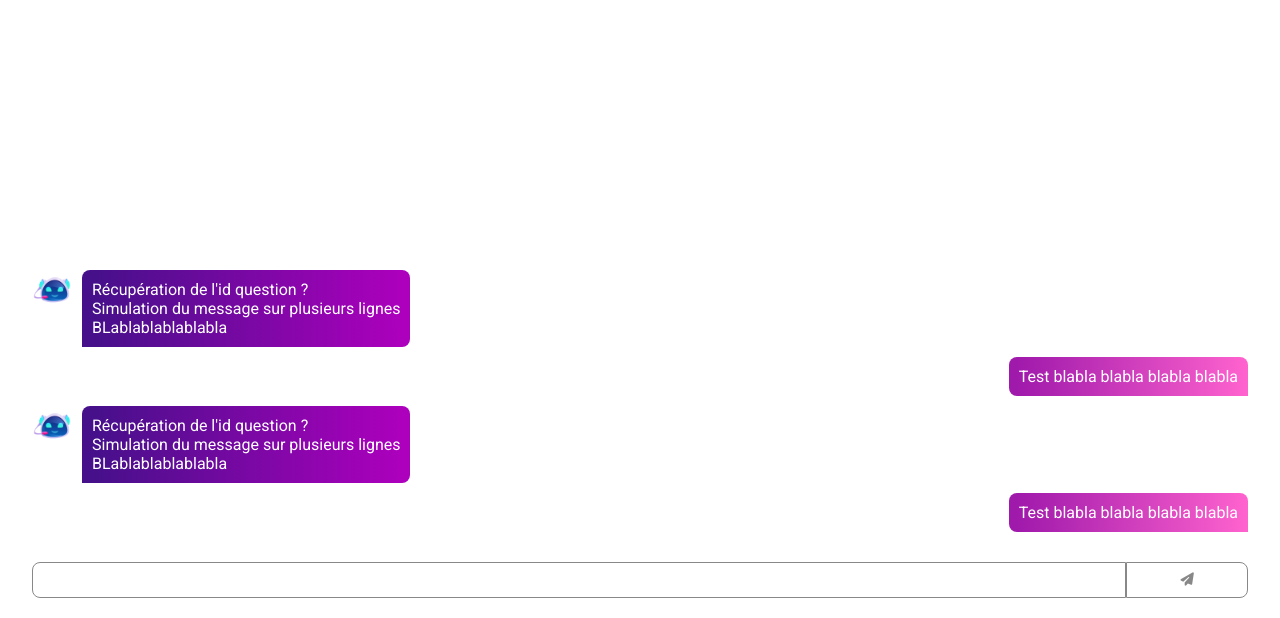
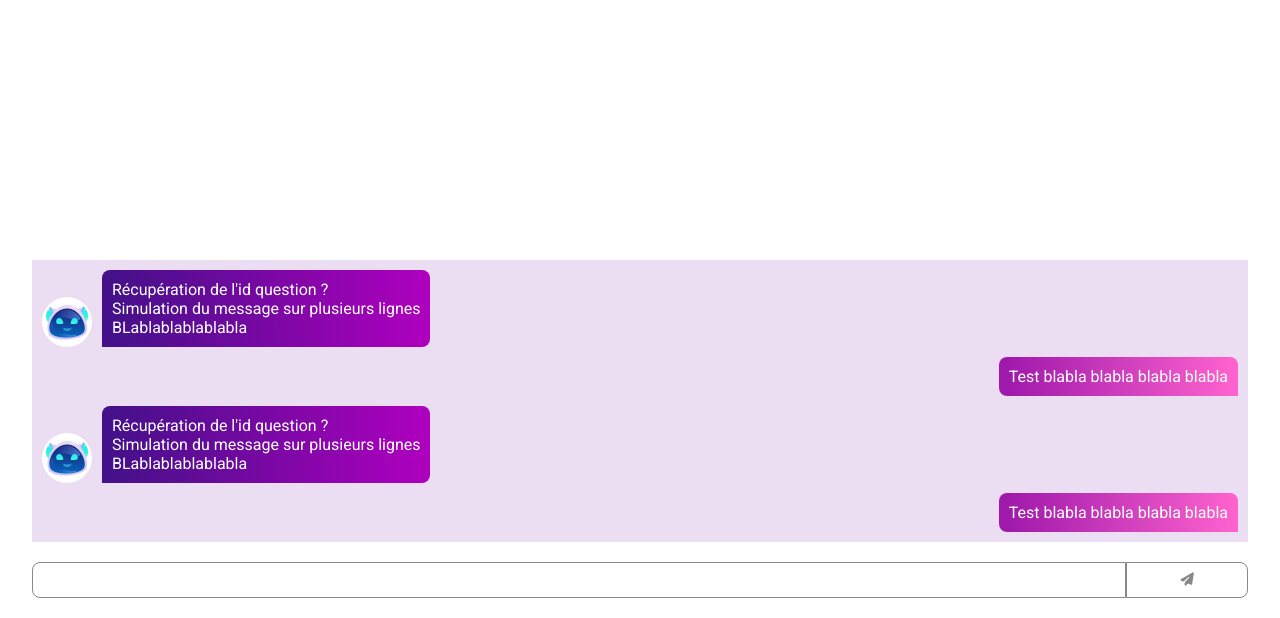
Before and after one commit to ChristianJadot/KingLeo-micro-chatbot, a plain HTML site: page index.html in a window 1280 px wide. Shown: the part 182-800 px from the top of the page. Drawn offline with Linux system fonts and the light colour scheme.

Commit message:
Masj 16/02 - 14h00

```diff
--- a/index.html
+++ b/index.html
@@ -30,14 +30,14 @@
             </div> -->
             <section id="old-messages">
                 <div class="robot-message">
-                    <img src="images/robot-avatar.png" alt="Avatar KingLeo" width="40" height="40">
+                    <img class="robot-avatar" src="images/robot-avatar-happy.png" alt="Avatar KingLeo" width="50" height="50">
                     <div class="robot-answers">Récupération de l'id question ?<br>Simulation du message sur plusieurs lignes<br>BLablablablablabla</div>
                 </div>
                 <div class="user-message">
                     <div class="user-answers">Test blabla blabla blabla blabla</div>
                 </div>
                 <div class="robot-message">
-                    <img src="images/robot-avatar.png" alt="Avatar KingLeo" width="40" height="40">
+                    <img class="robot-avatar" src="images/robot-avatar-happy.png" alt="Avatar KingLeo" width="50" height="50">
                     <div class="robot-answers">Récupération de l'id question ?<br>Simulation du message sur plusieurs lignes<br>BLablablablablabla</div>
                 </div>
                 <div class="user-message">
--- a/style.css
+++ b/style.css
@@ -64,12 +64,13 @@ header img
 #old-messages
 {
     color : #ffffff;
+    background-color: #ebdef3;
     overflow-y: scroll;
 }
 .robot-message
 {
     display: grid;
-    grid-template-columns: 50px auto;
+    grid-template-columns: 70px auto;
     margin: 10px 0;
     overflow: auto;
 }
@@ -78,6 +79,8 @@ header img
 {
     border-radius: 50%;
     align-self: end;
+    background-color: #ffffff;
+    margin-left: 10px;
 }
 
 
@@ -105,6 +108,7 @@ header img
     background: linear-gradient(90deg, rgba(159,25,171,1) 3%, rgba(255,99,206,1) 100%);
     text-align: right;
     width: fit-content;
+    margin-right: 10px;
 
 }
 
```
Also changed, not shown: images/robot-avatar-angry.png (added), images/robot-avatar-happy.png (added), images/robot-avatar-sad.png (added), 1 other file.
